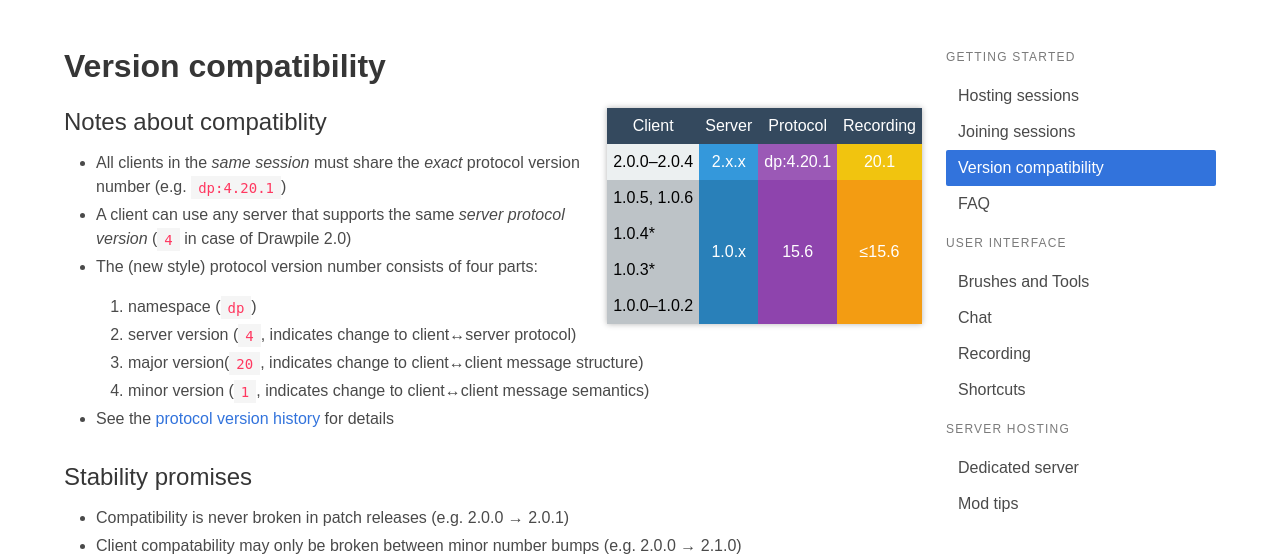
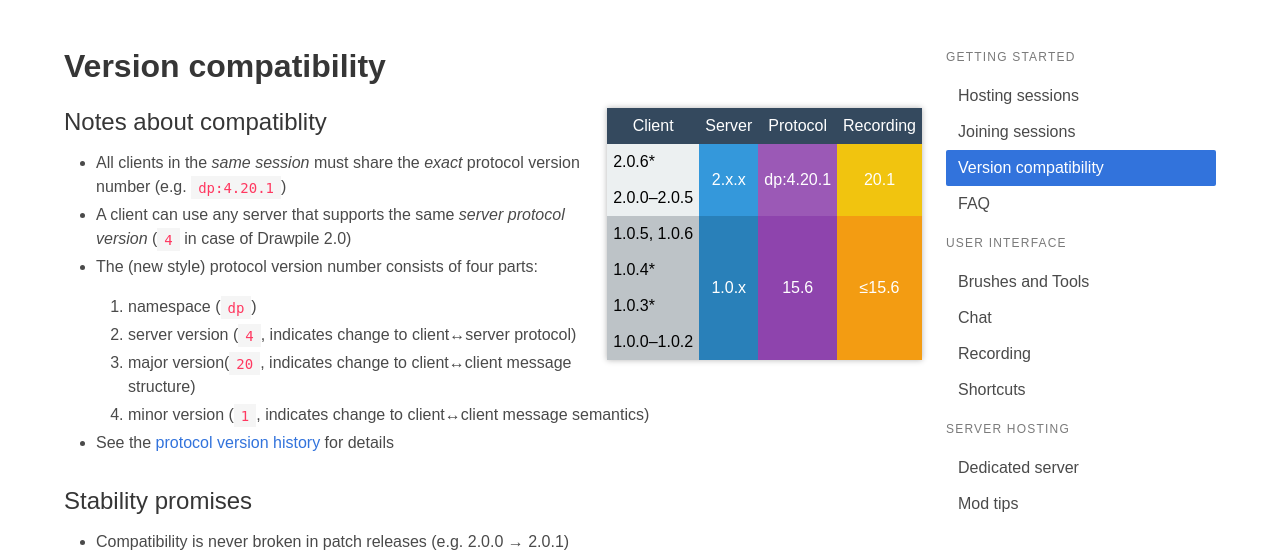
Before and after one commit to drawpile/website, a Django app: page /help/compatibility/ in a window 1280 px wide. Shown: the part 123-677 px from the top of the page. Run offline with Django 3.2, Linux system fonts and the light colour scheme; some libraries are stand-ins or nearby versions.

Commit message:
Version 2.0.6 compatibility notes

```diff
--- a/templates/pages/download.html
+++ b/templates/pages/download.html
@@ -20,7 +20,7 @@
 	<p>
 		Drawpile is available for Windows in 32 and 64 bit versions.
 		If you encounter problems with the 64 bit version, try the 32 bit version also.
-		Windows Vista and XP are only supported by the 32 bit version.
+		Windows Vista and XP are no longer officially supported.
 	</p>
 	<p><a href="/files/win/drawpile-{{ VERSION }}-setup.exe" class="button is-primary">Drawpile {{ VERSION }} for 64 bit Windows</a></p>
 	<p><a href="/files/win/drawpile-{{ VERSION }}-setup-w32.exe" class="button is-primary">Drawpile {{ VERSION }} for 32 bit Windows</a></p>
--- a/templates/pages/help/compatibility.html
+++ b/templates/pages/help/compatibility.html
@@ -37,7 +37,8 @@ table.compat-chart .version-group.odd>.proto { background-color: #8e44ad }
 table.compat-chart .version-group.odd>.rec { background-color: #f39c12 }
 
 table.compat-chart .tip:after {
-	content: "*"
+	content: "*";
+	cursor: help;
 }
 </style>
 {% endblock %}
@@ -58,10 +59,13 @@ table.compat-chart .tip:after {
 	</thead>
 	<tbody>
 		<tr class="version-group even">
-			<td>2.0.0&ndash;2.0.4</td>
-			<td class="srv even">2.x.x</td>
-			<td class="proto">dp:4.20.1</td>
-			<td class="rec even">20.1</td>
+			<td><span class="tip" title="Ext-auth feature added. Older clients will see the error &quot;invalid state&quot; when logging in with a reserved username">2.0.6</span></td>
+			<td class="srv even" rowspan=2>2.x.x</td>
+			<td class="proto" rowspan=2>dp:4.20.1</td>
+			<td class="rec even" rowspan=2>20.1</td>
+		</tr>
+		<tr class="version-group even">
+			<td>2.0.0&ndash;2.0.5</td>
 		</tr>
 		<tr class="version-group odd">
 			<td>1.0.5, 1.0.6</td>
```
